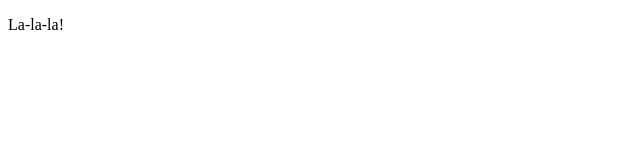
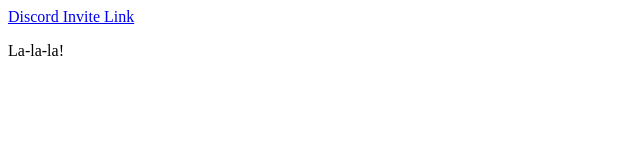
Before and after one commit to bitfed/bitfed.github.io, a plain HTML site: page index.html in a window 1280 px wide. Shown: the whole page, without its empty margins (0-640 px from the left). Drawn offline with Linux system fonts and the light colour scheme.

Commit message:
Added Discord invite link

```diff
--- a/index.html
+++ b/index.html
@@ -48,6 +48,7 @@
 
 <body>
   <!-- Content -->
+  <a href="https://discord.gg/8etVfajF4V">Discord Invite Link</a>
   <p>La-la-la!</p>
   <script src="/assets/js/vendor/modernizr-3.11.2.min.js" nomodule></script>
   <!-- <script src="/assets/js/script.js" type="module"></script> -->
```
